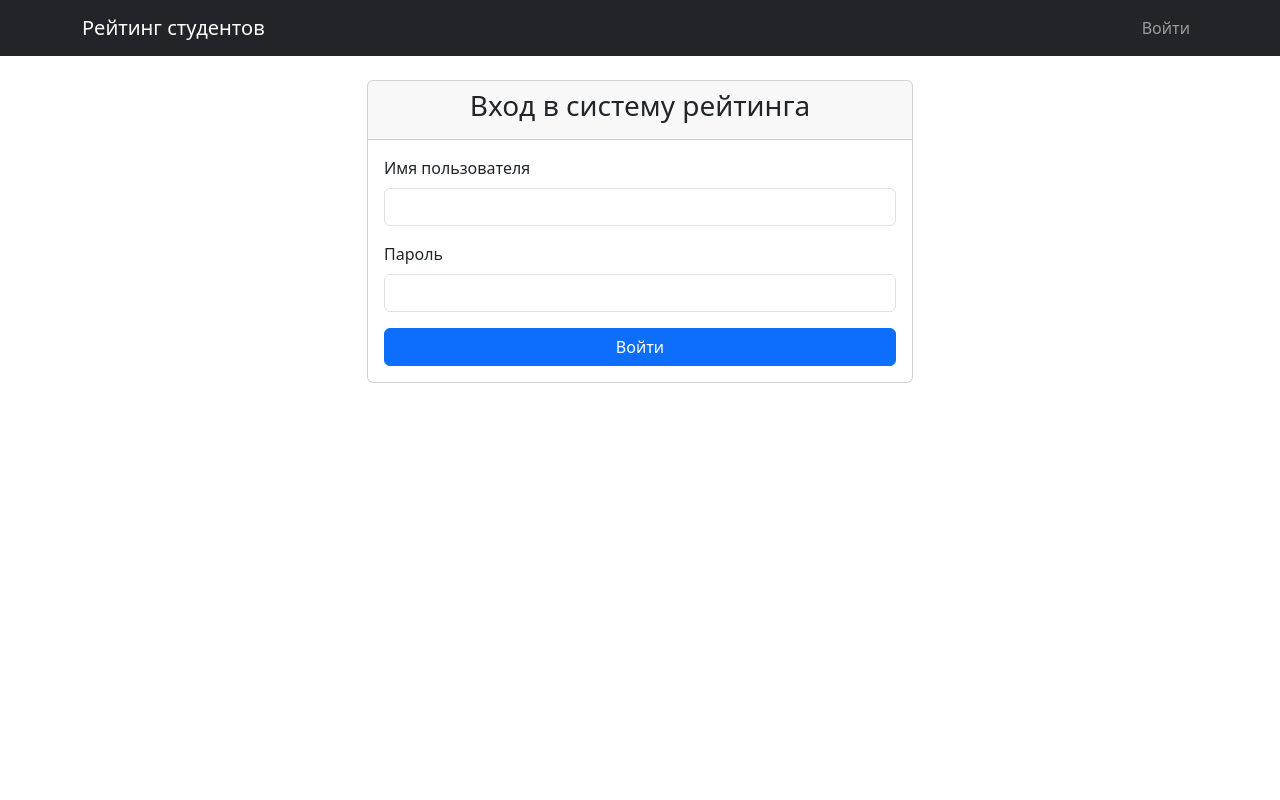
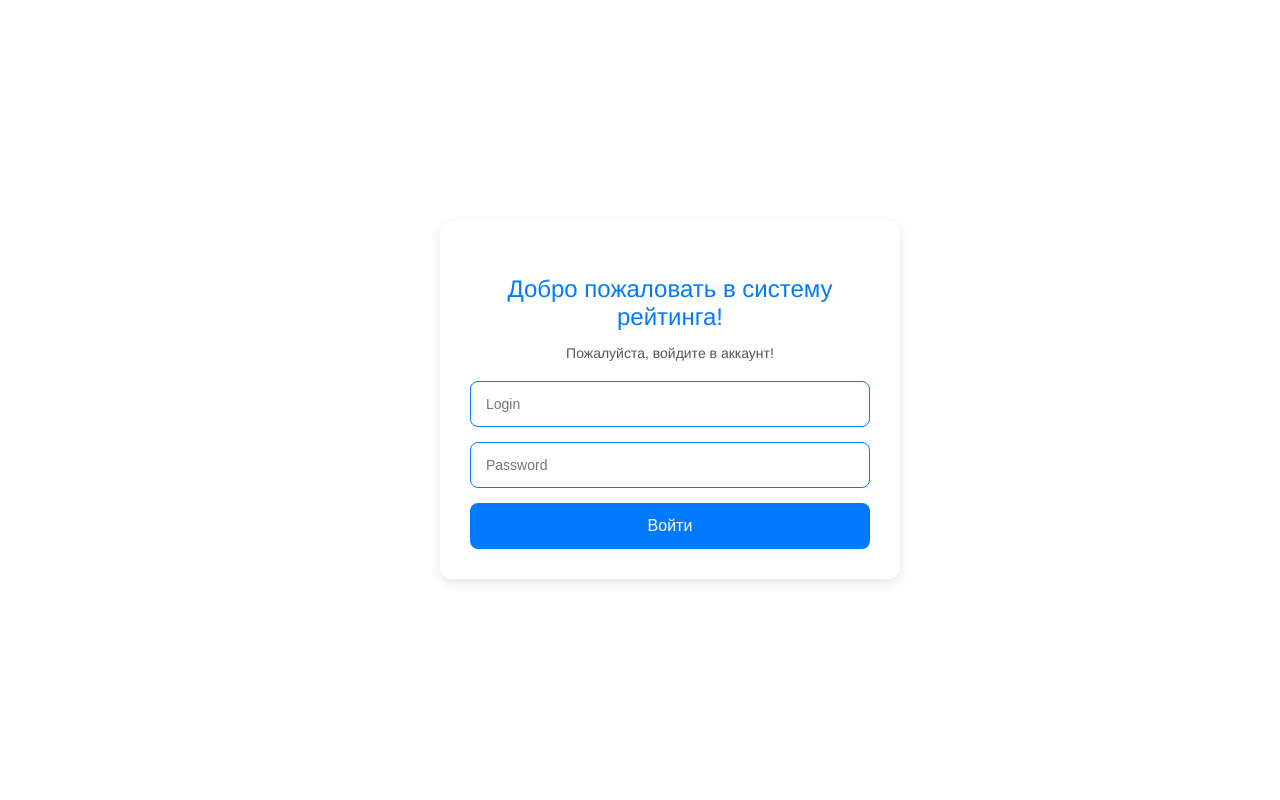
Before and after one commit to ketty3/Rating_system, a Django app: page /accounts/login/ in a window 1280 px wide. Run offline with Django 5.2, Linux system fonts and the light colour scheme; some libraries are stand-ins or nearby versions.

Commit message:
Страница авторизации с дизайном созданы

```diff
--- a/RatingSystem/urls.py
+++ b/RatingSystem/urls.py
@@ -1,20 +1,3 @@
-"""
-URL configuration for RatingSystem project.
-
-The `urlpatterns` list routes URLs to views. For more information please see:
-    https://docs.djangoproject.com/en/5.2/topics/http/urls/
-Examples:
-Function views
-    1. Add an import:  from my_app import views
-    2. Add a URL to urlpatterns:  path('', views.home, name='home')
-Class-based views
-    1. Add an import:  from other_app.views import Home
-    2. Add a URL to urlpatterns:  path('', Home.as_view(), name='home')
-Including another URLconf
-    1. Import the include() function: from django.urls import include, path
-    2. Add a URL to urlpatterns:  path('blog/', include('blog.urls'))
-"""
-
 from django.contrib import admin
 from django.urls import path, include
 from django.contrib.auth import views as auth_views
--- a/main/templates/main/home.html
+++ b/main/templates/main/home.html
@@ -19,7 +19,7 @@
         }
     </style>
     {% load static %}
-<link rel="stylesheet" href="{% static 'main/style.css' %}">
+<link rel="stylesheet" href="{% static 'main/css/style.css' %}">
 </head>
 <body>
     <div class="header">
--- a/main/templates/registration/login.html
+++ b/main/templates/registration/login.html
@@ -1,20 +1,113 @@
 <!DOCTYPE html>
 <html lang="en">
 <head>
-    <meta charset="UTF-8">
-    <title>Title</title>
+    <meta charset="UTF-8" />
+    <meta name="viewport" content="width=device-width, initial-scale=1.0"/>
+    <title>Авторизация</title>
+    <style>
+      body {
+          background-color: #fff;
+          font-family: 'Helvetica Neue', Helvetica, Arial, sans-serif;
+          display: flex;
+          justify-content: center;
+          align-items: center;
+          height: 100vh;
+          margin: 0;
+      }
+
+      .row.justify-content-center {
+          width: 100%;
+          max-width: 400px;
+          margin: 0 auto;
+      }
+
+      .card {
+          border: none;
+          border-radius: 12px;
+          box-shadow: 0 4px 12px rgba(0,0,0,0.1);
+          width: 100%;
+          padding: 30px;
+          text-align: center;
+      }
+
+      .card-header {
+          border: none;
+          background: transparent;
+          padding: 0;
+      }
+
+      .card-header h3 {
+          color: #007bff;
+          font-size: 24px;
+          margin-bottom: 10px;
+          font-weight: normal;
+      }
+
+      .card-header p {
+          color: #555;
+          font-size: 14px;
+          margin-bottom: 20px;
+      }
+
+      .alert {
+          border-radius: 8px;
+          font-size: 14px;
+          margin-bottom: 20px;
+      }
+
+      .alert-danger {
+          background-color: #ffebee;
+          color: #c62828;
+          border: 1px solid #ef9a9a;
+      }
+
+      .form-control {
+          width: 100%;
+          padding: 14px 15px;
+
+          margin-bottom: 15px;
+          border: 1px solid #007bff;
+          border-radius: 8px;
+          font-size: 14px;
+          outline: none;
+          box-sizing: border-box;
+          transition: border-color 0.3s;
+      }
+
+      .form-control:focus {
+          border-color: #339dff;
+      }
+
+      .btn-primary {
+          width: 100%;
+          padding: 14px;
+          background-color: #007bff;
+          color: #fff;
+          border: none;
+          border-radius: 8px;
+          font-size: 16px;
+          cursor: pointer;
+          transition: background-color 0.3s;
+      }
+
+      .btn-primary:hover {
+          background-color: #339dff;
+      }
+
+      .form-label {
+          display: none; /* Скрываем лейблы как в первом варианте */
+      }
+    </style>
 </head>
 <body>
-{% extends 'main/base.html' %}
-
-{% block title %}Вход в систему{% endblock %}
 
 {% block content %}
 <div class="row justify-content-center">
     <div class="col-md-6">
-        <div class="card">
-            <div class="card-header">
-                <h3 class="text-center">Вход в систему рейтинга</h3>
+        <div class="card p-4">
+            <div class="card-header text-center">
+                <h3>Добро пожаловать в систему рейтинга!</h3>
+                <p>Пожалуйста, войдите в аккаунт!</p>
             </div>
             <div class="card-body">
                 {% if form.errors %}
@@ -27,11 +120,11 @@
                     {% csrf_token %}
                     <div class="mb-3">
                         <label for="id_username" class="form-label">Имя пользователя</label>
-                        <input type="text" name="username" class="form-control" id="id_username" required>
+                        <input type="text" name="username" class="form-control" id="id_username" placeholder="Login" required>
                     </div>
                     <div class="mb-3">
                         <label for="id_password" class="form-label">Пароль</label>
-                        <input type="password" name="password" class="form-control" id="id_password" required>
+                        <input type="password" name="password" class="form-control" id="id_password" placeholder="Password" required>
                     </div>
                     <button type="submit" class="btn btn-primary w-100">Войти</button>
                 </form>
--- a/main/views.py
+++ b/main/views.py
@@ -1,3 +1,4 @@
+
 from django.shortcuts import render
 
 # Create your views here.
```
Also changed, not shown: db.sqlite3, main/static/main/css/bootstrap.min.css (added), main/static/main/css/dashboard.css (renamed from main/static/main/dashboard.css), main/static/main/css/style.css (renamed from main/static/main/style.css), main/static/main/js/bootstrap.bundle.min.js (added), main/urls.py (line endings or trailing spaces), 1 other file.
